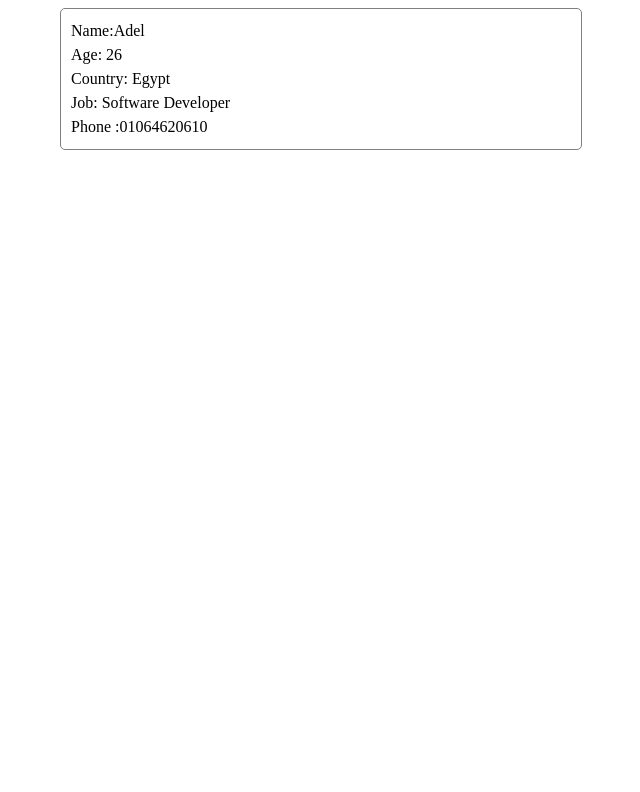
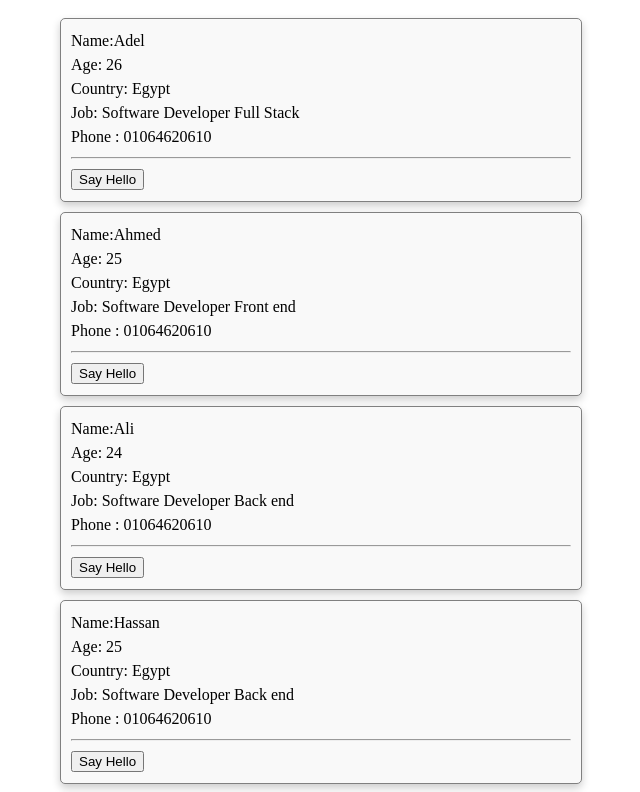
Before and after one commit to 3adel-sw/React-, a React (Create React App) app: page / in a window 1280 px wide. Shown: the top 792 px of the page, without its empty margins (319-959 px from the left). Built offline with nearby package versions, Linux system fonts and the light colour scheme.

Commit message:
add 3/3/2025

```diff
--- a/src/components/App.css
+++ b/src/components/App.css
@@ -2,6 +2,9 @@
   display: flex;
   flex-wrap: wrap;
   justify-content: space-around;
+  align-items: center;
+  margin: 0 auto;
+  flex-direction: column;
 }
 
 .cardWeapper {
@@ -10,4 +13,9 @@
   width: 500px;
   padding: 10px;
   line-height: 1.5;
+  margin: 10px;
+  background-color: #f9f9f9;
+  transition: box-shadow 0.3s ease-in-out;
+  box-shadow: 0 4px 8px 0 rgba(0, 0, 0, 0.2);
+  cursor: pointer;
 }
--- a/src/components/App.js
+++ b/src/components/App.js
@@ -1,16 +1,49 @@
 import React from "react";
+import Card from "./Card";
 import "./App.css";
 
 function App() {
+  const names = [
+    {
+      name: "Adel",
+      age: 26,
+      country: "Egypt",
+      job: "Software Developer Full Stack",
+      phone: "01064620610",
+    },
+    {
+      name: "Ahmed",
+      age: 25,
+      country: "Egypt",
+      job: "Software Developer Front end",
+      phone: "01064620610",
+    },
+    {
+      name: "Ali",
+      age: 24,
+      country: "Egypt",
+      job: "Software Developer Back end",
+      phone: "01064620610",
+    },
+    {
+      name: "Hassan",
+      age: 25,
+      country: "Egypt",
+      job: "Software Developer Back end",
+      phone: "01064620610",
+    },
+    {
+      name: "Ibrahim",
+      age: 18,
+      country: "Egypt",
+      job: "Software Developer Back end",
+      phone: "01064620610",
+    },
+  ];
+
   return (
     <div className="min-container">
-      <div className="cardWeapper">
-        <div>Name:Adel</div>
-        <div>Age: 26</div>
-        <div>Country: Egypt</div>
-        <div>Job: Software Developer</div>
-        <div>Phone :01064620610</div>
-      </div>
+      <Card namesList={names} />;
     </div>
   );
 }
--- /dev/null
+++ b/src/components/Card.js
@@ -0,0 +1,22 @@
+import React from "react";
+
+const Card = ({ namesList }) => {
+  return (
+    <div>
+      {namesList.map(({ name, age, country, job, phone }, idx) => (
+        <div className="cardWeapper" key={idx}>
+          <div>Name:{name}</div>
+          <div>Age: {age}</div>
+          <div>Country: {country}</div>
+          <div>Job: {job}</div>
+          <div>Phone : {phone}</div>
+          <hr />
+          <button onClick={() => alert(`Hello ${name}!`)}>Say Hello</button>
+        </div>
+      ))}
+      ;
+    </div>
+  );
+};
+
+export default Card;
```
